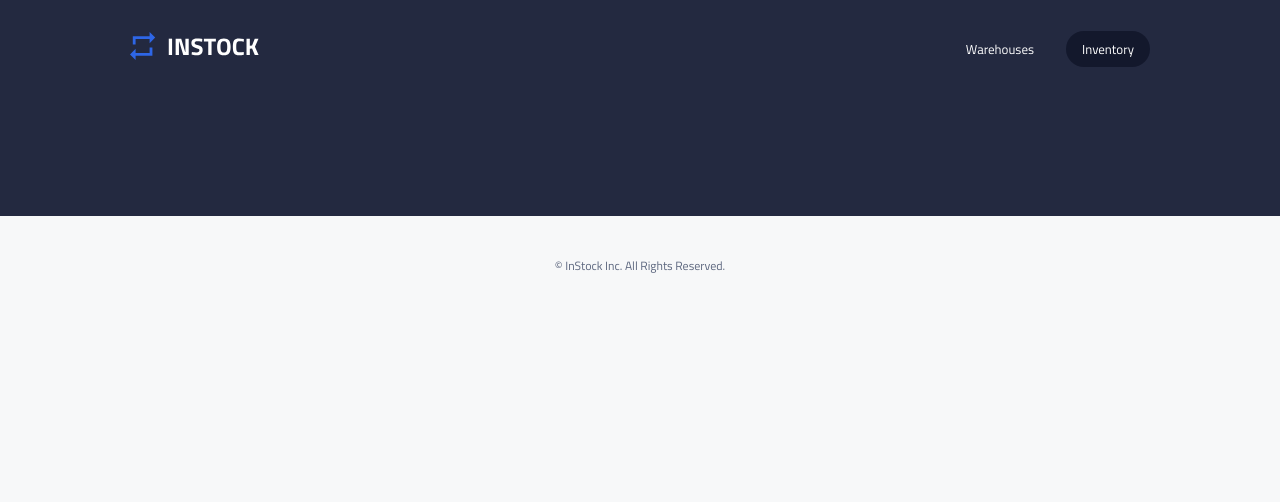
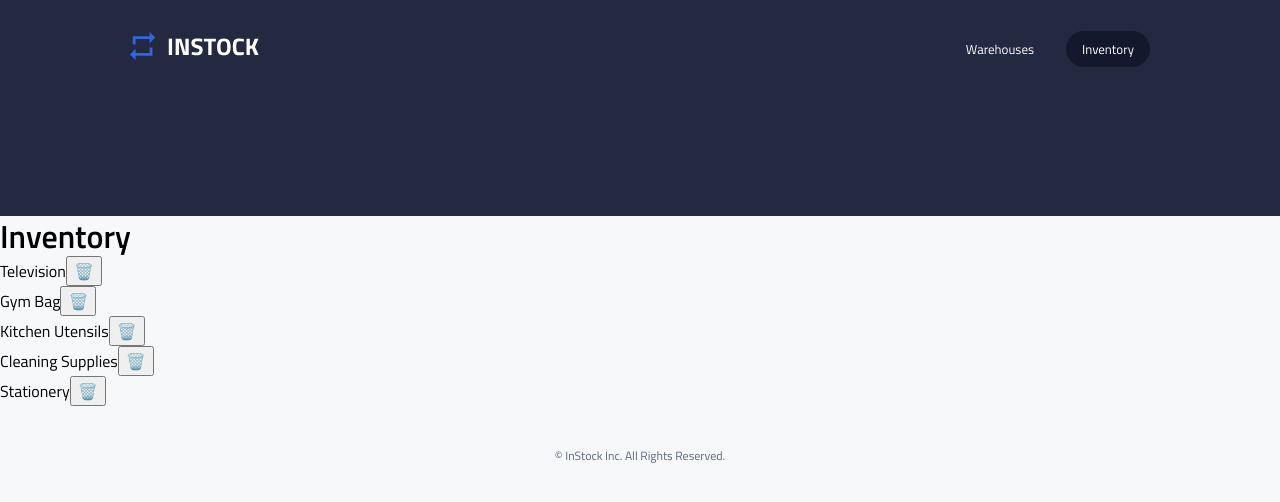
Before and after one commit to olivia-onuk/instock-full-stack-attack, a React (Vite) app: page /inventory in a window 1280 px wide. Shown: the top 502 px of the page. Built offline with nearby package versions, Linux system fonts and the light colour scheme.

Commit message:
Removed extra Header and Footer element from WarehouseAdd and WarehouseEdit

```diff
--- /dev/null
+++ b/src/components/InventoryDeleteModal/InventoryDeleteModal.jsx
@@ -0,0 +1,34 @@
+import "./InventoryDeleteModal.scss";
+import Close from "../../assets/icons/close-24px.svg";
+
+function InventoryDeleteModal({ itemName, onDelete, onClose }) {
+  return (
+    <div className="inventory-delete">
+      <div className="inventory-delete__close">
+        <img
+          src={Close}
+          alt="Close Icon"
+          className="inventory-delete__close-icon"
+          onClick={onClose}
+        />
+      </div>
+      <div className="inventory-delete__text">
+        <h1>Delete {itemName} inventory item?</h1>
+        <p>
+          Please confirm you'd like to delete {itemName} from the inventory
+          list. You won't be able to undo this action
+        </p>
+      </div>
+      <div className="inventory-delete__buttons">
+        <button className="inventory-delete__buttons-cancel" onClick={onClose}>
+          Cancel
+        </button>
+        <button className="inventory-delete__buttons-delete" onClick={onDelete}>
+          Delete
+        </button>
+      </div>
+    </div>
+  );
+}
+
+export default InventoryDeleteModal;
--- a/src/pages/Inventory/Inventory.jsx
+++ b/src/pages/Inventory/Inventory.jsx
@@ -1,7 +1,55 @@
-import "./Inventory.scss";
+import { useState } from "react";
+import DeleteModal from "../../components/InventoryDeleteModal/InventoryDeleteModal.jsx";
 
-function Inventory() {
-  return;
-}
+const Inventory = () => {
+  const [inventory, setInventory] = useState([
+    { id: 1, name: "Television" },
+    { id: 2, name: "Gym Bag" },
+    { id: 3, name: "Kitchen Utensils" },
+    { id: 4, name: "Cleaning Supplies" },
+    { id: 5, name: "Stationery" },
+  ]);
+
+  const [showModal, setShowModal] = useState(false);
+  const [selectedItem, setSelectedItem] = useState(null);
+
+  const handleDeleteClick = (item) => {
+    setSelectedItem(item);
+    setShowModal(true);
+  };
+
+  const handleCloseModal = () => {
+    setShowModal(false);
+  };
+
+  const handleConfirmDelete = () => {
+    setInventory((prevInventory) =>
+      prevInventory.filter((item) => item.id !== selectedItem.id)
+    );
+    setShowModal(false);
+  };
+
+  return (
+    <div>
+      <h1>Inventory</h1>
+      <ul>
+        {inventory.map((item) => (
+          <li key={item.id}>
+            {item.name}
+            <button onClick={() => handleDeleteClick(item)}>🗑️</button>
+          </li>
+        ))}
+      </ul>
+
+      {showModal && selectedItem && (
+        <DeleteModal
+          itemName={selectedItem.name}
+          onDelete={handleConfirmDelete}
+          onClose={handleCloseModal}
+        />
+      )}
+    </div>
+  );
+};
 
 export default Inventory;
--- a/src/pages/WarehouseAdd/WarehouseAdd.jsx
+++ b/src/pages/WarehouseAdd/WarehouseAdd.jsx
@@ -120,7 +120,6 @@ function WarehouseAdd() {
 
   return (
     <>
-      <Header />
       <section className="add-warehouse">
         <div className="add-warehouse__link">
           <img className="add-warehouse__link-arrow" src={Arrow} />
@@ -292,7 +291,6 @@ function WarehouseAdd() {
           </div>
         </form>
       </section>
-      <Footer />
     </>
   );
 }
--- a/src/pages/WarehouseEdit/WarehouseEdit.jsx
+++ b/src/pages/WarehouseEdit/WarehouseEdit.jsx
@@ -123,7 +123,6 @@ function WarehouseEdit() {
 
   return (
     <>
-      <Header />
       <section className="edit-warehouse">
         <div className="edit-warehouse__link">
           <img className="edit-warehouse__link-arrow" src={Arrow} />
@@ -294,7 +293,6 @@ function WarehouseEdit() {
           </div>
         </form>
       </section>
-      <Footer />
     </>
   );
 }
```
Also changed, not shown: src/components/InventoryDeleteModal/InventoryDeleteModal.scss (added).
